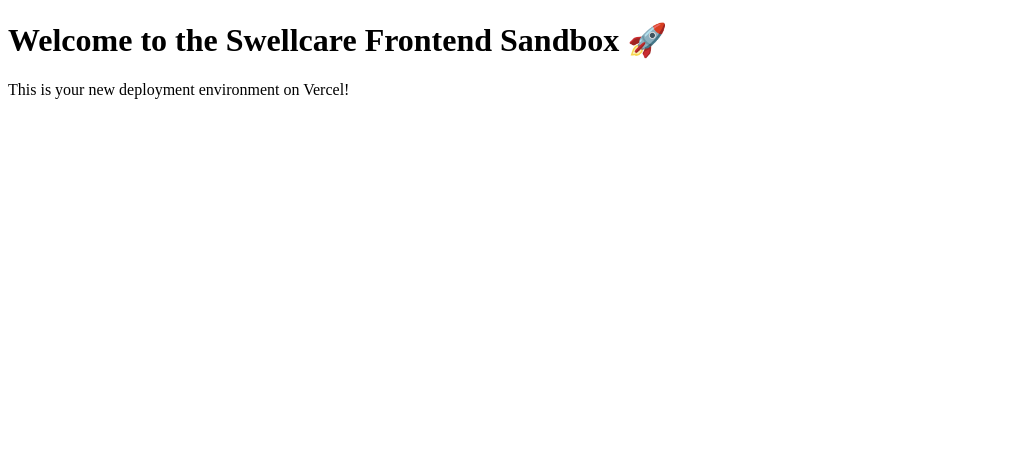
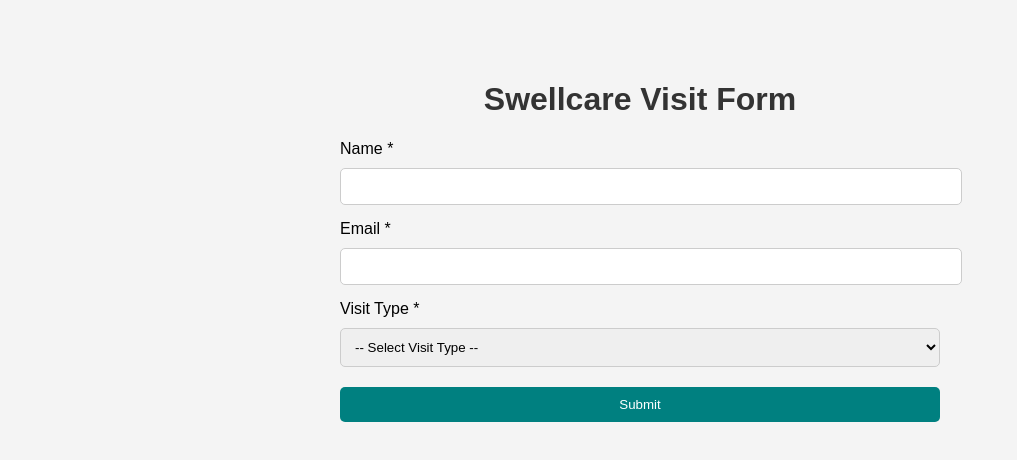
Before and after one commit to christelle-tech/Swellcare-Frontend, a plain HTML site: page index.html in a window 1280 px wide. Shown: the whole page, without its empty margins (0-1017 px from the left). Drawn offline with Linux system fonts and the light colour scheme.

Commit message:
Update index.html

```diff
--- a/index.html
+++ b/index.html
@@ -1,10 +1,113 @@
 <!DOCTYPE html>
-<html>
-  <head>
-    <title>Swellcare Sandbox</title>
-  </head>
-  <body>
-    <h1>Welcome to the Swellcare Frontend Sandbox 🚀</h1>
-    <p>This is your new deployment environment on Vercel!</p>
-  </body>
+<html lang="en">
+<head>
+  <meta charset="UTF-8" />
+  <meta name="viewport" content="width=device-width, initial-scale=1.0"/>
+  <title>Swellcare Frontend Sandbox</title>
+  <style>
+    body {
+      font-family: Arial, sans-serif;
+      max-width: 600px;
+      margin: 40px auto;
+      padding: 20px;
+      background-color: #f4f4f4;
+      border-radius: 10px;
+    }
+
+    h1 {
+      color: #333;
+      text-align: center;
+    }
+
+    label {
+      display: block;
+      margin: 15px 0 5px;
+    }
+
+    input, select, button {
+      width: 100%;
+      padding: 10px;
+      margin-top: 5px;
+      border: 1px solid #ccc;
+      border-radius: 5px;
+    }
+
+    #state-field {
+      display: none;
+    }
+
+    button {
+      background-color: #008080;
+      color: white;
+      border: none;
+      margin-top: 20px;
+      cursor: pointer;
+    }
+
+    button:hover {
+      background-color: #006666;
+    }
+  </style>
+</head>
+<body>
+
+  <h1>Swellcare Visit Form</h1>
+
+  <form id="visitForm">
+    <label for="name">Name *</label>
+    <input type="text" id="name" name="name" required />
+
+    <label for="email">Email *</label>
+    <input type="email" id="email" name="email" required />
+
+    <label for="visitType">Visit Type *</label>
+    <select id="visitType" name="visitType" required>
+      <option value="">-- Select Visit Type --</option>
+      <option value="text">Text Visit ($30.00)</option>
+      <option value="video">Video Visit ($50.00)</option>
+    </select>
+
+    <div id="state-field">
+      <label for="state">State *</label>
+      <input type="text" id="state" name="state" placeholder="Start typing to search..." list="stateList" />
+      <datalist id="stateList">
+        <option value="Alabama">
+        <option value="Alaska">
+        <option value="Arizona">
+        <option value="California">
+        <option value="Florida">
+        <option value="New York">
+        <option value="Texas">
+        <option value="Washington">
+        <!-- Add more as needed -->
+      </datalist>
+    </div>
+
+    <button type="submit">Submit</button>
+  </form>
+
+  <script>
+    const visitType = document.getElementById("visitType");
+    const stateField = document.getElementById("state-field");
+    const stateInput = document.getElementById("state");
+
+    visitType.addEventListener("change", function () {
+      if (this.value === "text") {
+        stateField.style.display = "block";
+        stateInput.required = true;
+      } else {
+        stateField.style.display = "none";
+        stateInput.required = false;
+        stateInput.value = '';
+      }
+    });
+
+    document.getElementById("visitForm").addEventListener("submit", function(e) {
+      e.preventDefault();
+      alert("Form submitted successfully (dummy alert for now)!");
+      // Later, send to Zoho or start automation from here
+    });
+  </script>
+
+</body>
 </html>
```
